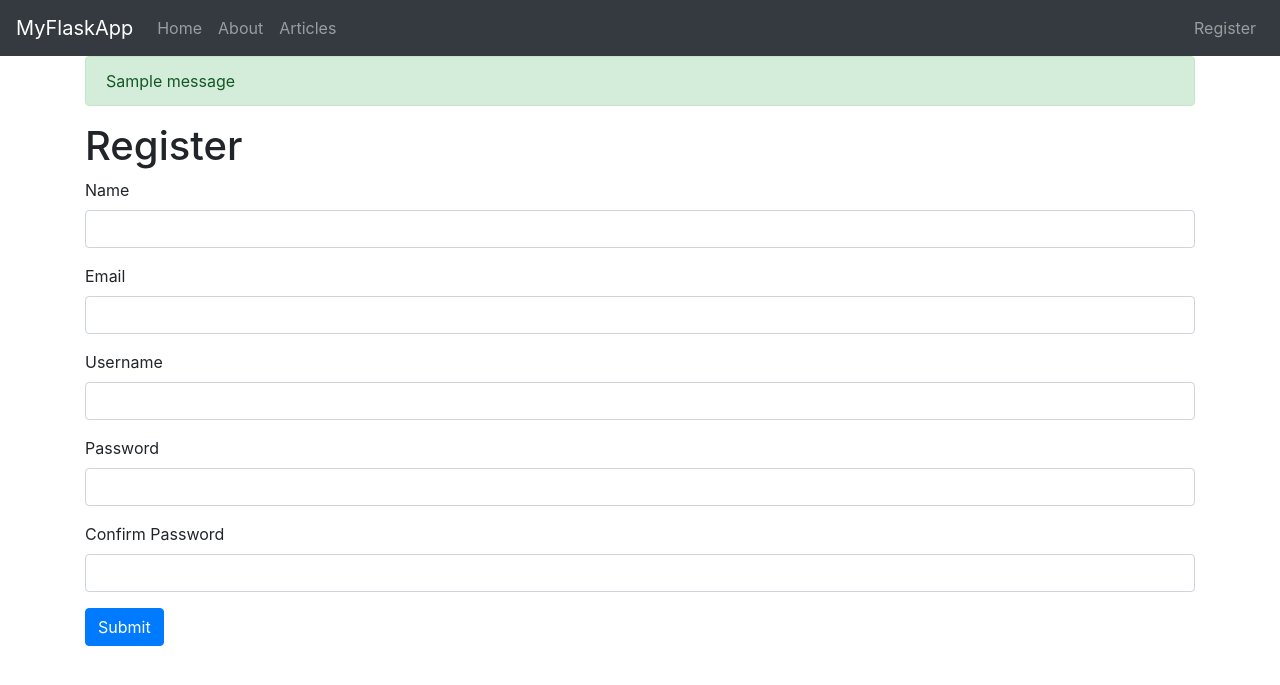
After one commit to jsebastian29/AddArticlesCRUD, a Flask app: page /register in a window 1280 px wide. The commit adds this page. Shown: the top 685 px of the page. Run offline with Flask 2, Linux system fonts and the light colour scheme; one stand-in notice (Sample message) is shown; some libraries are stand-ins or nearby versions.

Commit message:
registration module completed

```diff
--- a/app.py
+++ b/app.py
@@ -1,7 +1,19 @@
-from flask import Flask, render_template
+from flask import Flask, render_template, flash, redirect, url_for, session, request, logging
 from data import articles
+from flask_mysqldb import MySQL
+from wtforms import Form, StringField, TextAreaField, PasswordField, validators
+from passlib.hash import sha256_crypt
 
 app = Flask(__name__)
+
+# config MySQL
+app.config['MYSQL_HOST'] = 'localhost'
+app.config['MYSQL_USER'] = 'root'
+app.config['MYSQL_PASSWORD'] = ''
+app.config['MYSQL_DB'] = 'myflaskapp'
+app.config['MYSQL_CURSORCLASS'] = 'DictCursor'
+# init MySQL
+mysql = MySQL(app)
 
 lst_articles = articles()
 
@@ -21,5 +33,44 @@ def all_articles():
 def get_article(id):
     return render_template('article.html', id = id)
 
+class RegisterForm(Form):
+    name = StringField('Name', [validators.Length(min=1, max=50)])
+    username = StringField('Username', [validators.Length(min=4, max=25)])
+    email = StringField('Email', [validators.Length(min=6, max=50)])
+    password = PasswordField('Password', [
+        validators.DataRequired(),
+        validators.EqualTo('confirm', message='Passwords do not match.')
+    ])
+    confirm = PasswordField('Confirm Password')
+
+@app.route('/register', methods=['GET', 'POST'])
+def register():
+    form = RegisterForm(request.form)
+    if request.method == 'POST' and form.validate():
+        name = form.name.data
+        email = form.email.data
+        username = form.username.data
+        password = sha256_crypt.encrypt(str(form.password.data))
+
+        # Create cursor
+        cur = mysql.connection.cursor()
+
+        # Execute query
+        cur.execute("INSERT INTO users(name, email, username, password) VALUES(%s, %s, %s, %s)", (name, email, username, password))
+
+        # Commit to DB
+        mysql.connection.commit()
+
+        # Close connection
+        cur.close()
+
+        flash('You are now registered and can log in', 'success')
+
+        return redirect(url_for('login'))
+
+    return render_template('register.html', form=form)
+
+
 if __name__ == '__main__':
+    app.secret_key = 'secret123'
     app.run(debug=True)
--- /dev/null
+++ b/templates/includes/_formhelpers.html
@@ -0,0 +1,9 @@
+{% macro render_field(field) %}
+    {{ field.label }}
+    {{ field(**kwargs)|safe }}
+    {% if field.errors %}
+       {% for error in field.errors %}
+          <span class="help-inline" style="color: red">{{error}}</span>
+       {% endfor %}
+    {% endif %}
+{% endmacro %}
--- /dev/null
+++ b/templates/includes/_messages.html
@@ -0,0 +1,7 @@
+{% with messages = get_flashed_messages(with_categories=true) %}
+  {% if messages %}
+    {% for category, message in messages %}
+      <div class="alert alert-{{ category }}">{{ message }}</div>
+    {% endfor %}
+  {% endif %}
+{% endwith %}
--- a/templates/includes/_navbar.html
+++ b/templates/includes/_navbar.html
@@ -16,5 +16,11 @@
             <a class="nav-link" href="/articles" tabindex="-1" >Articles</a>
           </li>
         </ul>
+
+        <ul class="navbar-nav navbar-right">
+          <li class="nav-item">
+            <a class="nav-link" href="/register" tabindex="-1" >Register</a>
+          </li>
+        </ul>
     </div>
 </nav>
--- a/templates/layout.html
+++ b/templates/layout.html
@@ -7,6 +7,7 @@
         <body>
             {% include 'includes/_navbar.html' %}
             <div class="container">
+                {% include 'includes/_messages.html' %}
                 {% block body %}{% endblock %}
             </div>
             <script src="https://stackpath.bootstrapcdn.com/bootstrap/4.3.1/js/bootstrap.min.js"></script>
--- /dev/null
+++ b/templates/register.html
@@ -0,0 +1,24 @@
+{% extends 'layout.html' %}
+
+{% block body %}
+    <h1>Register</h1>
+    {% from 'includes/_formhelpers.html' import render_field %}
+    <form method="POST" action="">
+       <div class="form-group">
+         {{render_field(form.name, class_="form-control")}}
+       </div>
+       <div class="form-group">
+         {{render_field(form.email, class_="form-control")}}
+       </div>
+       <div class="form-group">
+         {{render_field(form.username, class_="form-control")}}
+       </div>
+       <div class="form-group">
+         {{render_field(form.password, class_="form-control")}}
+       </div>
+       <div class="form-group">
+         {{render_field(form.confirm, class_="form-control")}}
+       </div>
+       <p><input type="submit" class="btn btn-primary" value="Submit"></p>
+    </form>
+{% endblock %}
```
Lines whose indentation alone changed are shown as unchanged.
